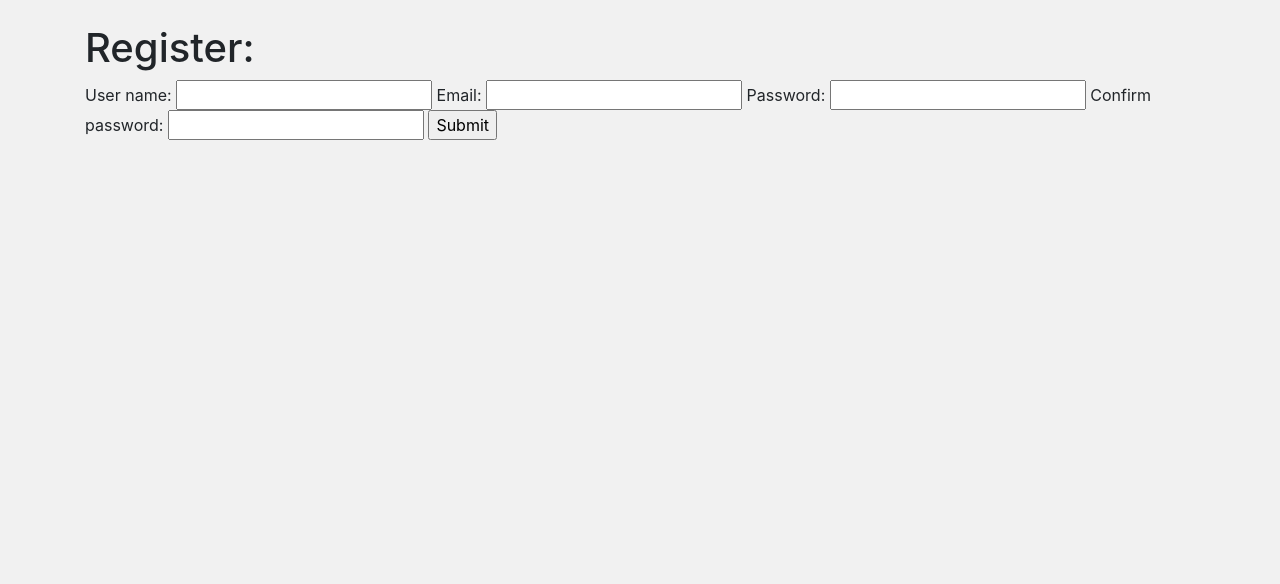
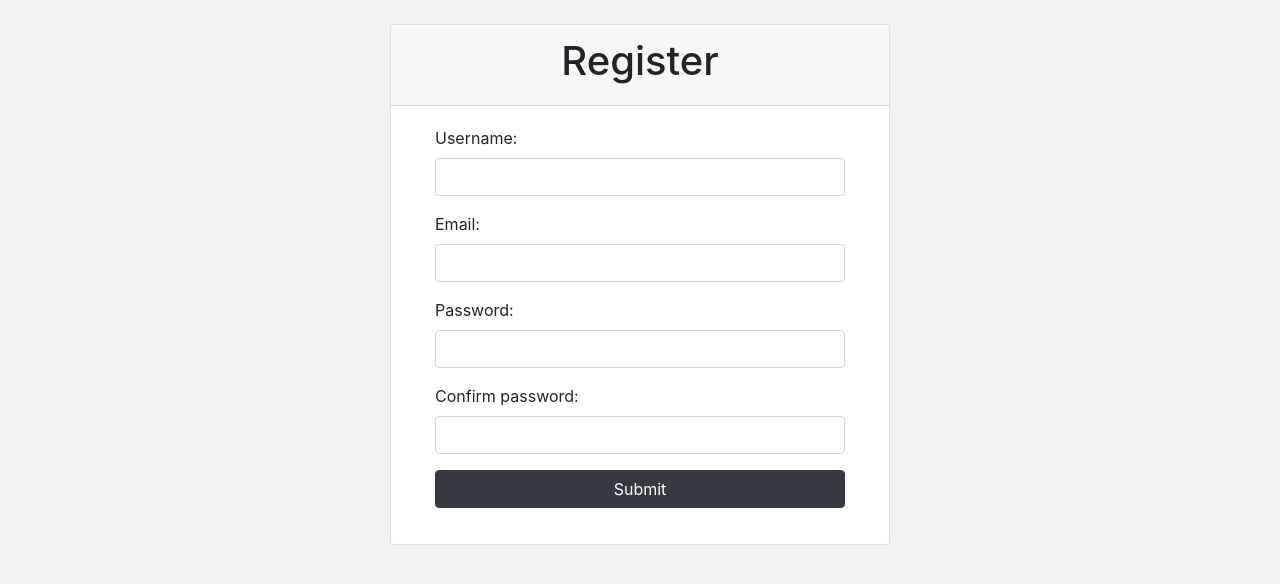
Before and after one commit to szewski/flask-library, a Flask app: page /register in a window 1280 px wide. Shown: the part 56-640 px from the top of the page. Run offline with Flask 2, Linux system fonts and the light colour scheme; some libraries are stand-ins or nearby versions.

Commit message:
Login and register pages layout improved

```diff
--- a/src/templates/layout.html
+++ b/src/templates/layout.html
@@ -74,7 +74,7 @@
     {% endif %}
   </div>
 </nav>
-<div class="container">
+<div class="container text-center">
   {% block content %}
   {% endblock %}
 </div>
--- a/src/templates/register.html
+++ b/src/templates/register.html
@@ -2,19 +2,35 @@
 {% block title %}Register{% endblock %}
 
 {% block content %}
-<h1>Register:</h1>
-{% if messages %}
-<div class="alert alert-danger">{{ messages[0] }}</div>
-{% endif %}
-<form method="post" action="">
-  User name:
-  <input type="text" name="username" required>
-  Email:
-  <input type="text" name="email" required>
-  Password:
-  <input type="password" name="password" required>
-  Confirm password:
-  <input type="password" name="repeat_password" required>
-  <input type="submit">
-</form>
+<div class="card mx-auto" style="max-width: 500px">
+  <div class="card-header">
+    <h1>Register</h1>
+  </div>
+  {% if messages %}
+  <div class="alert alert-danger">{{ messages[0] }}</div>
+  {% endif %}
+  <div class="card-body text-left mx-4">
+    <form class="form-group" method="post" action="">
+      <div class="form-group">
+        <label for="username">Username:</label>
+        <input class="form-control" id="username" type="text" name="username" required>
+      </div>
+      <div class="form-group">
+        <label for="email">Email:</label>
+        <input class="form-control" id="email" type="text" name="email" required>
+      </div>
+      <div class="form-group">
+        <label for="password">Password:</label>
+        <input class="form-control" id="password" type="password" name="password" required>
+      </div>
+      <div class="form-group">
+        <label for="repeat_password">Confirm password:</label>
+        <input class="form-control" id="repeat_password" type="password" name="repeat_password" required>
+      </div>
+      <div class="form-group mb-2">
+        <input class="btn btn-dark btn-block" type="submit">
+      </div>
+    </form>
+  </div>
+</div>
 {% endblock %}
```
Also changed, not shown: src/templates/login.html (+23 -11 lines), src/todo_design.md (+2 -1 lines).
